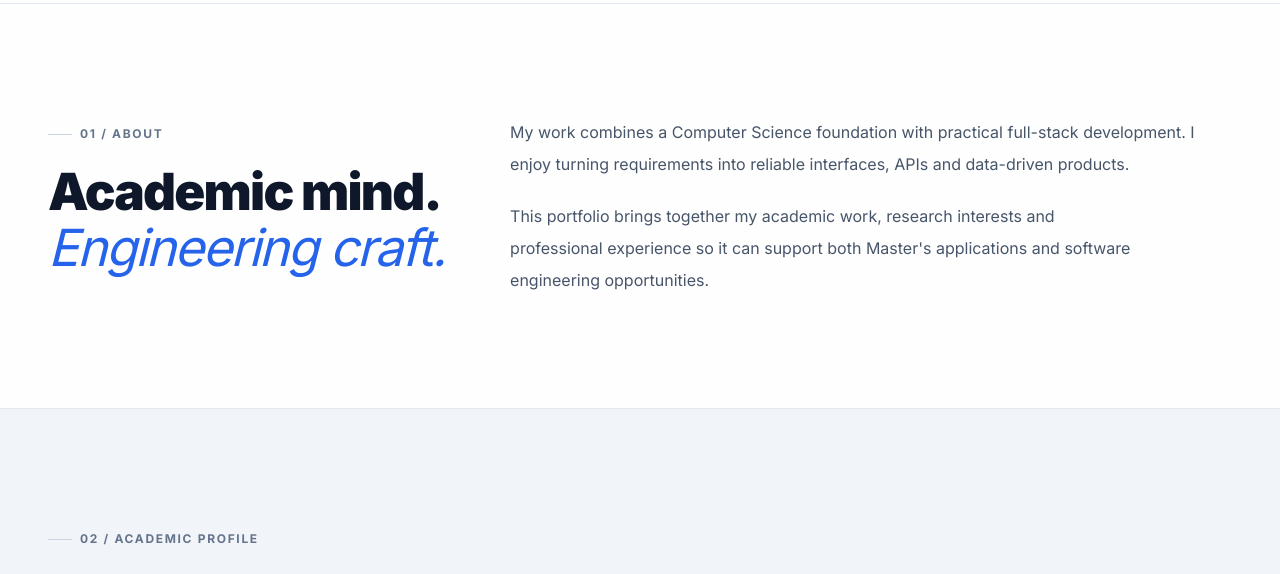
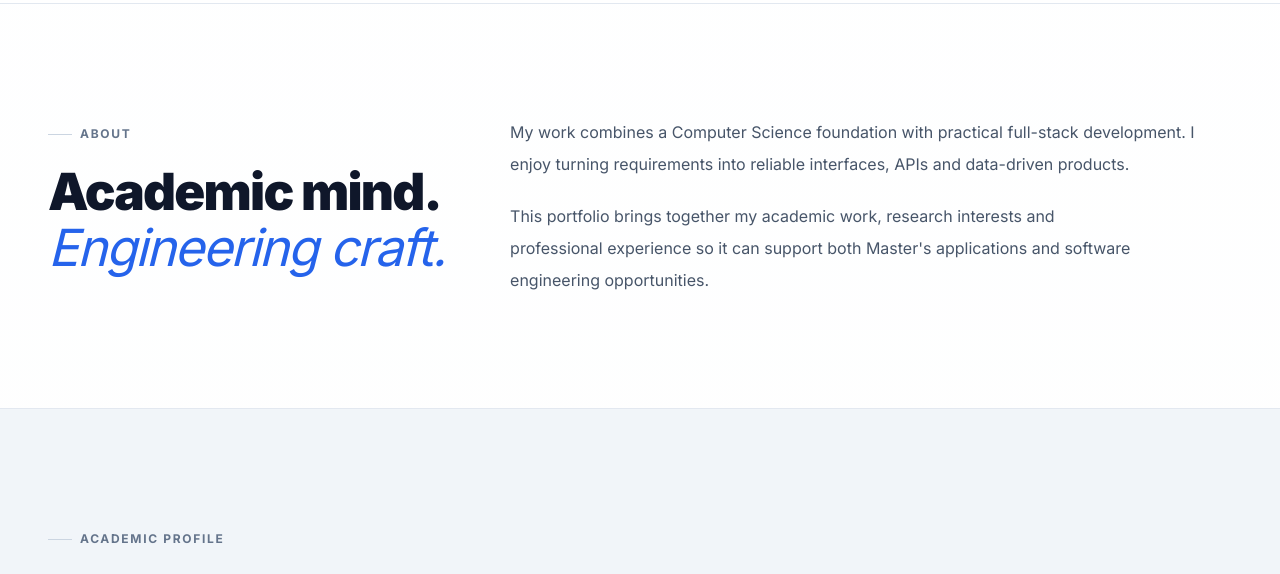
Before and after one commit to Mehedi1-SWE/portfolio, a Next.js app in the folder frontend/: page / in a window 1280 px wide. Shown: the part 920-1494 px from the top of the page. Built offline with nearby package versions, Linux system fonts and the light colour scheme; no server answers.

Commit message:
Remove section numbering from shared headings

```diff
--- a/frontend/components/SectionHeading.tsx
+++ b/frontend/components/SectionHeading.tsx
@@ -18,7 +18,7 @@ export function SectionHeading({
     <div className="w-full min-w-0 max-w-3xl">
       <span className="inline-flex items-center gap-2 text-xs font-bold uppercase tracking-[0.14em] text-[#64748B]">
         <span className="h-px w-6 bg-[#CBD5E1]" />
-        {number && eyebrow ? `${number} / ${eyebrow}` : (label ?? eyebrow ?? "")}
+        {label ?? eyebrow ?? ""}
       </span>
       <h2 className="mt-5 text-[clamp(2rem,4vw,4rem)] font-black sm:text-[clamp(2.35rem,4vw,4rem)] leading-[1.1] tracking-[-0.035em] text-[#0F172A]">
         {title}
```
